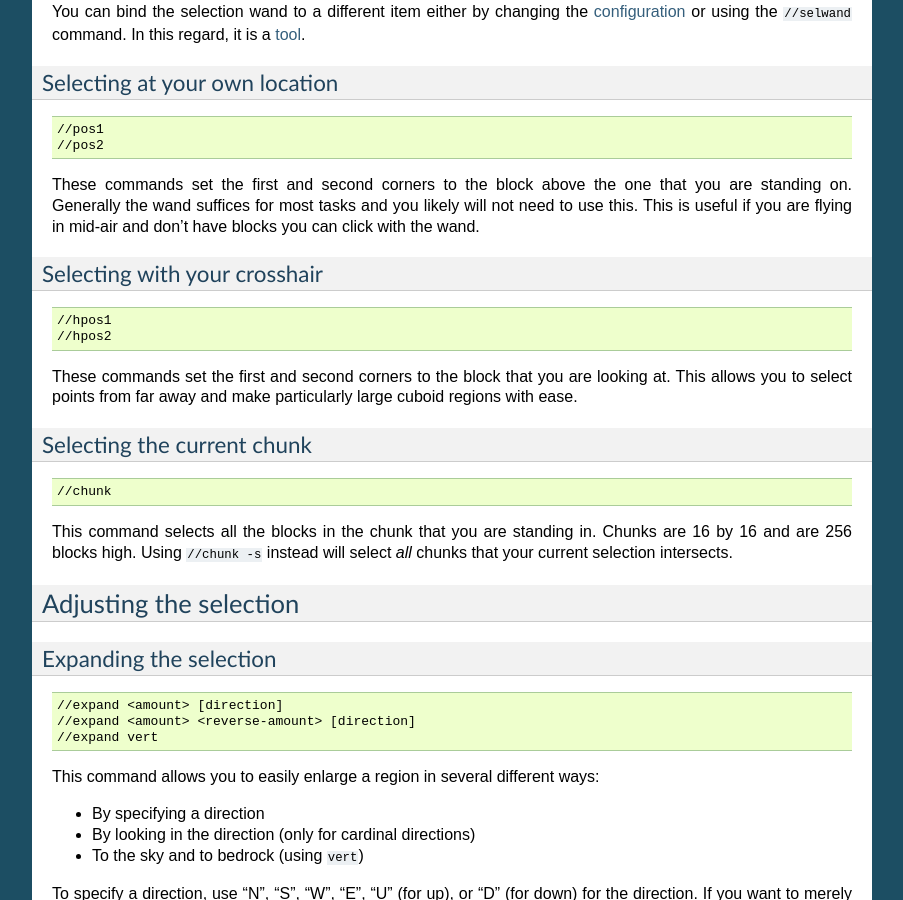
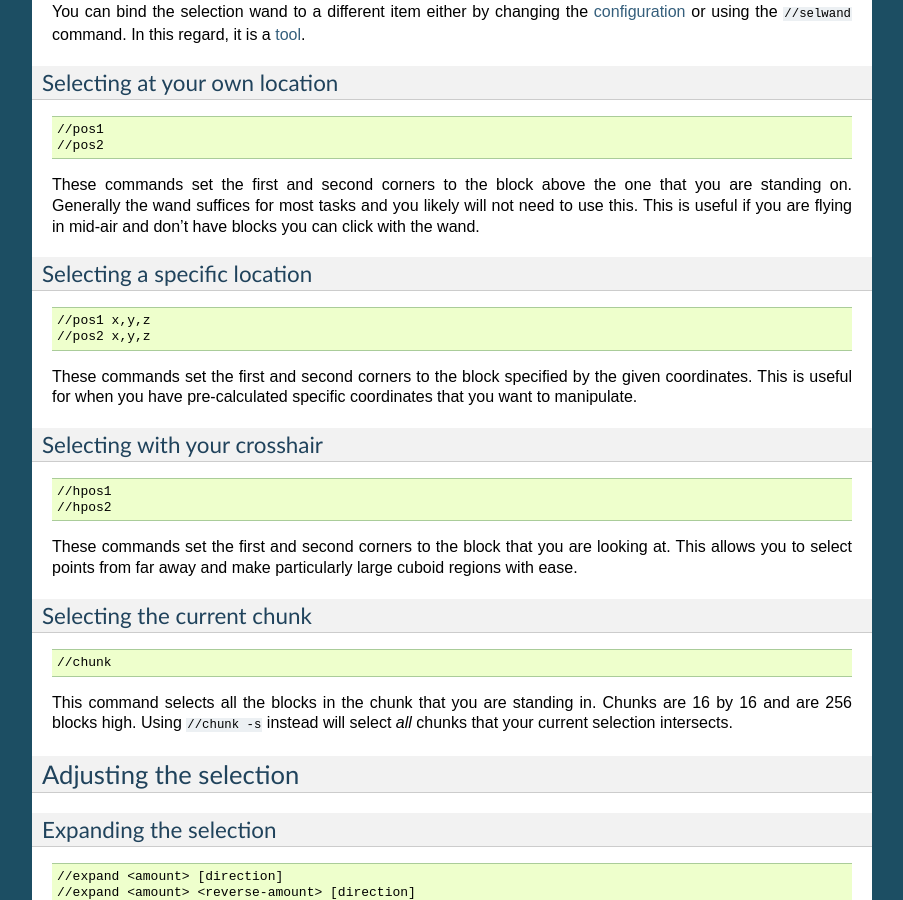
Before and after one commit to EngineHub/WorldEditDocs, a Sphinx documentation site: the page built from source/usage/regions/selections.rst, in a window 1280 px wide and 900 px high, scrolled down 1222 px. Shown: the whole window, without its empty margins (198-1101 px from the left). Built offline with Sphinx 7.4.7, drawn with Linux system fonts in a browser that asks for light colours; some of the changed text lies outside the part shown.

Commit message:
Add coordinate selection information to the docs

```diff
--- a/source/usage/regions/selections.rst
+++ b/source/usage/regions/selections.rst
@@ -43,6 +43,16 @@ Selecting at your own location
     //pos2
 
 These commands set the first and second corners to the block above the one that you are standing on. Generally the wand suffices for most tasks and you likely will not need to use this. This is useful if you are flying in mid-air and don't have blocks you can click with the wand.
+
+Selecting a specific location
+-----------------------------
+
+::
+
+    //pos1 x,y,z
+    //pos2 x,y,z
+
+These commands set the first and second corners to the block specified by the given coordinates. This is useful for when you have pre-calculated specific coordinates that you want to manipulate.
 
 Selecting with your crosshair
 -----------------------------
```
